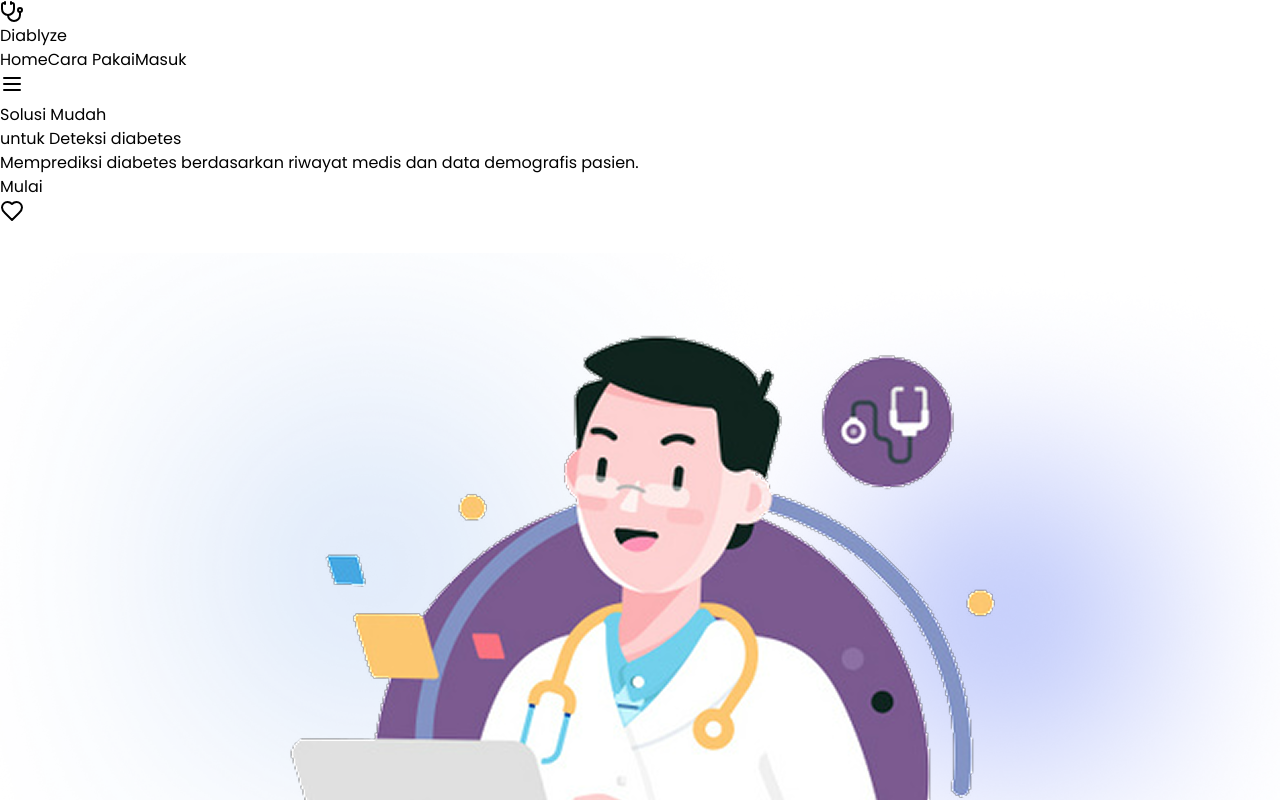
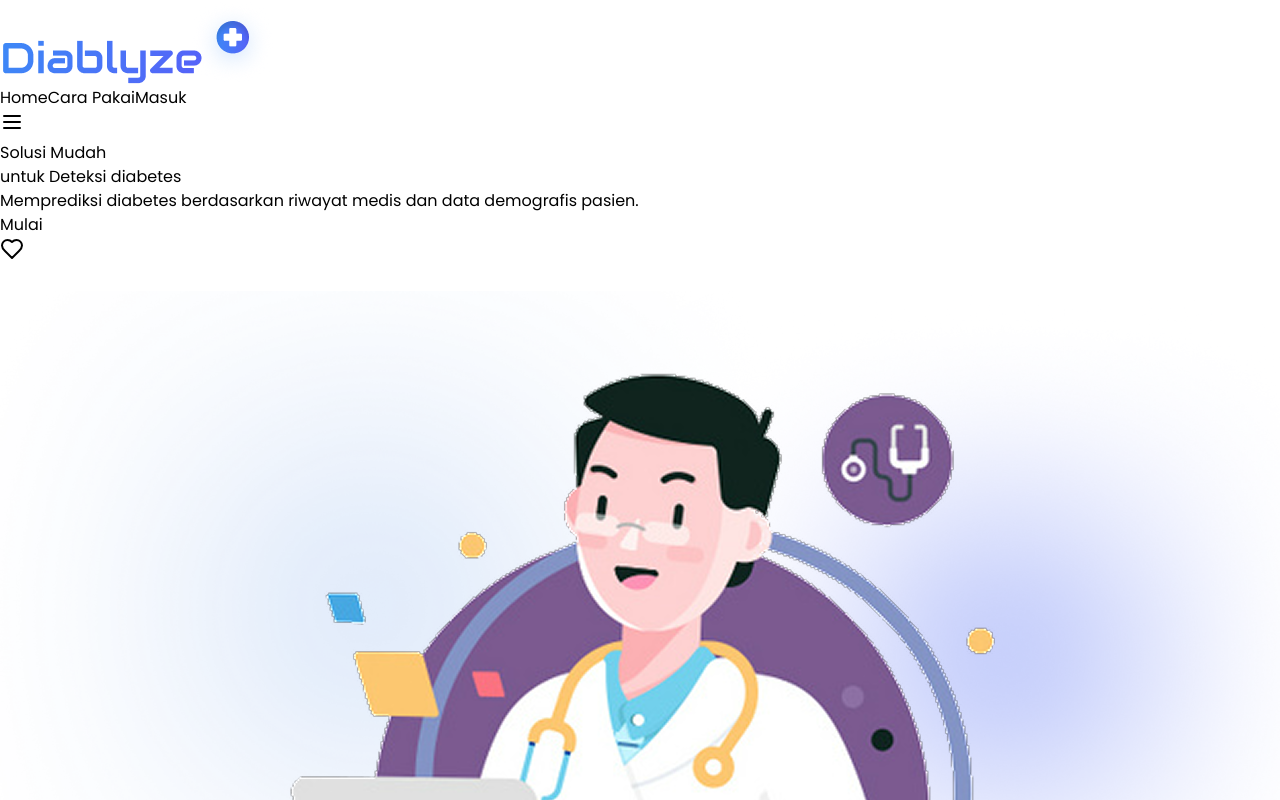
Before and after one commit to MohamadFayyaz/diablyze-fe, a React (Vite) app: page / in a window 1280 px wide. Shown: the top 800 px of the page. Built offline with nearby package versions, Linux system fonts and the light colour scheme.

Commit message:
nambah logo, revisi navbar logo

```diff
--- a/src/assets/components/Navbar.tsx
+++ b/src/assets/components/Navbar.tsx
@@ -1,5 +1,5 @@
 import { useState } from "react";
-import { Stethoscope, Menu, X } from "lucide-react";
+import { Menu, X } from "lucide-react";
 import { Link, useLocation, useNavigate } from "react-router-dom";
 import { useAuth } from "../../context/AuthContext"; // Adjust path as needed
 
@@ -44,10 +44,11 @@ export default function Navbar({ showAuthButtons = true }: NavbarProps) {
       <div className="flex items-center justify-between">
         {/* Logo */}
         <Link to="/" className="flex items-center">
-          <Stethoscope className="h-8 w-8 text-blue-500" />
-          <span className="ml-2 text-2xl font-bold text-blue-500">
-            Diablyze
-          </span>
+          <img
+            src="/images/logo.png"
+            alt="Logo"
+            className="flex-shrink-0 h-6 sm:h-8 md:h-10 lg:h-12 xl:h-16 w-auto object-contain"
+          />
         </Link>
 
         {/* Menu Desktop */}
@@ -58,9 +59,8 @@ export default function Navbar({ showAuthButtons = true }: NavbarProps) {
               e.preventDefault();
               handleLinkClick();
             }}
-            className={`text-gray-600 hover:text-blue-500 ${
-              location.pathname === "/" ? "text-blue-500" : ""
-            }`}
+            className={`text-gray-600 hover:text-blue-500 ${location.pathname === "/" ? "text-blue-500" : ""
+              }`}
           >
             Home
           </button>
@@ -123,9 +123,8 @@ export default function Navbar({ showAuthButtons = true }: NavbarProps) {
                 e.preventDefault();
                 handleLinkClick();
               }}
-              className={`text-gray-700 hover:text-blue-500 text-lg text-left ${
-                location.pathname === "/" ? "text-blue-500" : ""
-              }`}
+              className={`text-gray-700 hover:text-blue-500 text-lg text-left ${location.pathname === "/" ? "text-blue-500" : ""
+                }`}
             >
               Home
             </button>
```
Also changed, not shown: public/images/logo.png (added).
